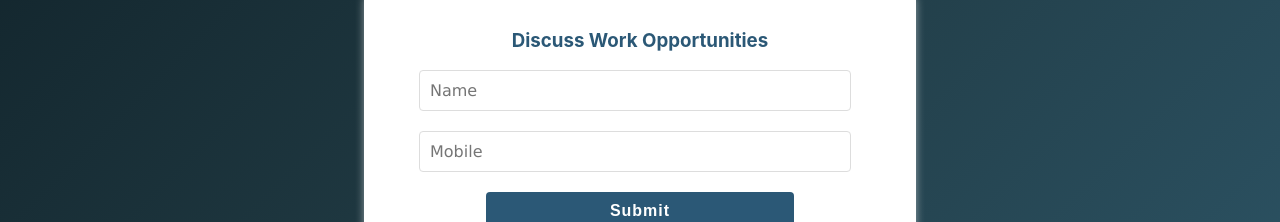
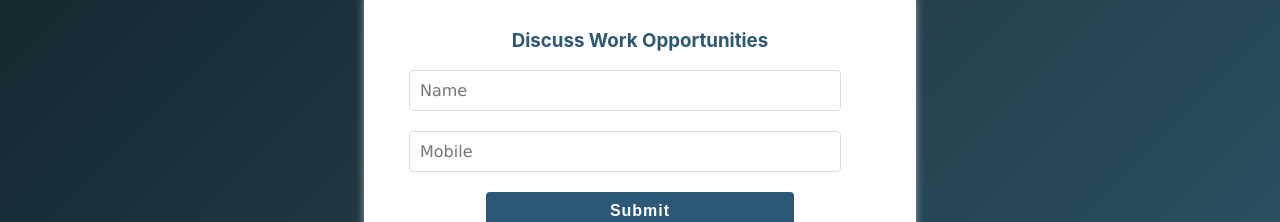
Before and after one commit to Anupams69/Portfolio, a React (Create React App) app: page /contact in a window 1280 px wide. Shown: the part 295-517 px from the top of the page. Built offline with nearby package versions, Linux system fonts and the light colour scheme.

Commit message:
Improved homepage input

```diff
--- a/src/Contact.css
+++ b/src/Contact.css
@@ -42,7 +42,7 @@ flex-direction: column;
     padding: 20px;
     outline: none;
     border: 1px solid blue;
-    margin-left: 35px;
+    margin-left: 25px;
     font-size: 20px;
     font-family: 'Lucida Sans', 'Lucida Sans Regular', 'Lucida Grande', 'Lucida Sans Unicode', Geneva, Verdana, sans-serif;
 
--- a/src/Home.jsx
+++ b/src/Home.jsx
@@ -15,6 +15,7 @@ const Home = () => {
       color: '#fff',
       gap: '30px',
       flexWrap: 'wrap',
+
     },
     contentBox: {
       flex: '1',
@@ -57,7 +58,8 @@ const Home = () => {
       objectFit: 'contain',
       // borderRadius: '1px',
       border: '3px solid rgb(228, 236, 238)', // Cyan border
-      boxShadow: '0 12px 16px rgba(2.5, 2.5, 2.5, 2.5)',
+      boxShadow: '10px 52px 56px rgba(2.5, 2.5, 2.5, 2.5)',
+      // margin:"0px 80px 0px 0px"
 
     },
   };
```
